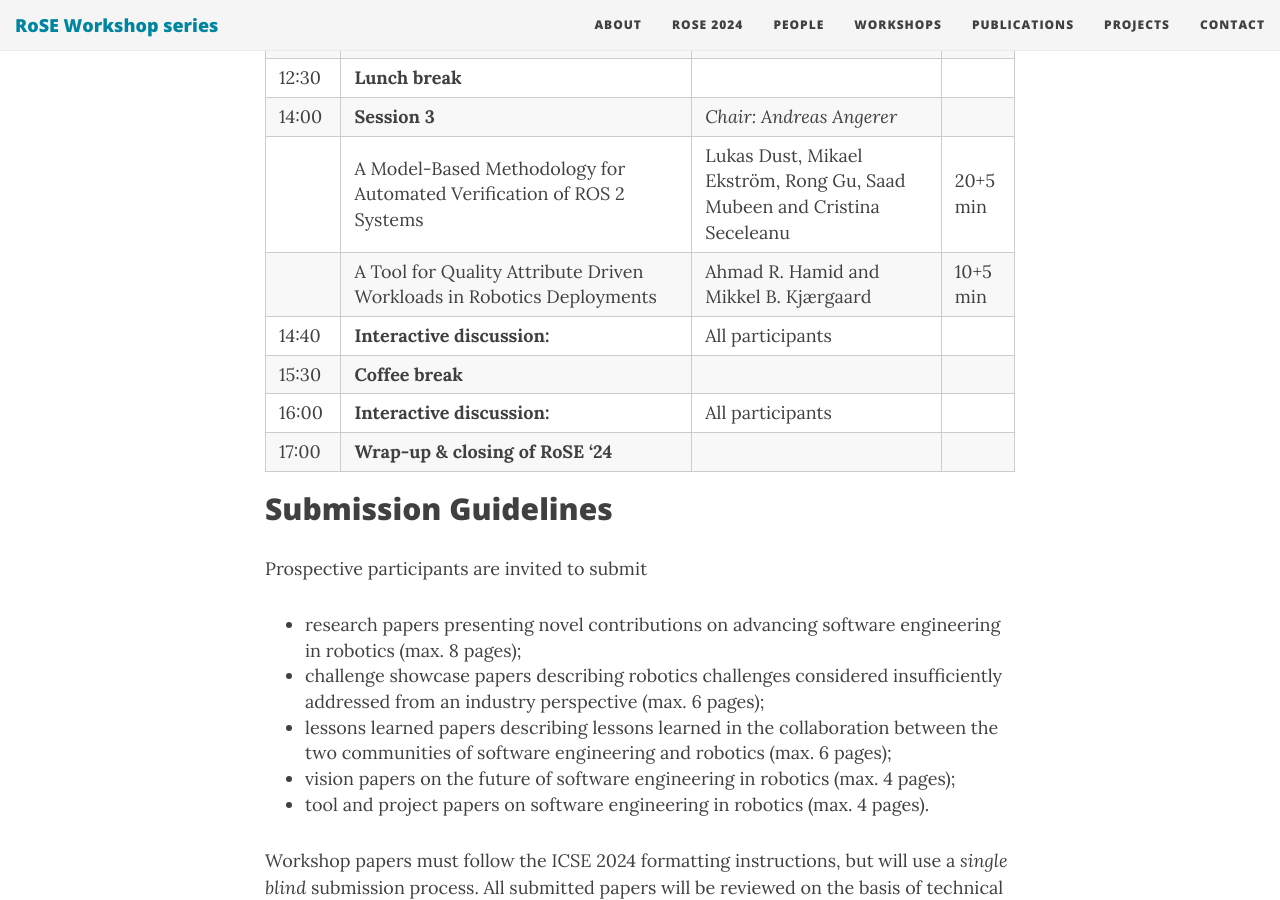
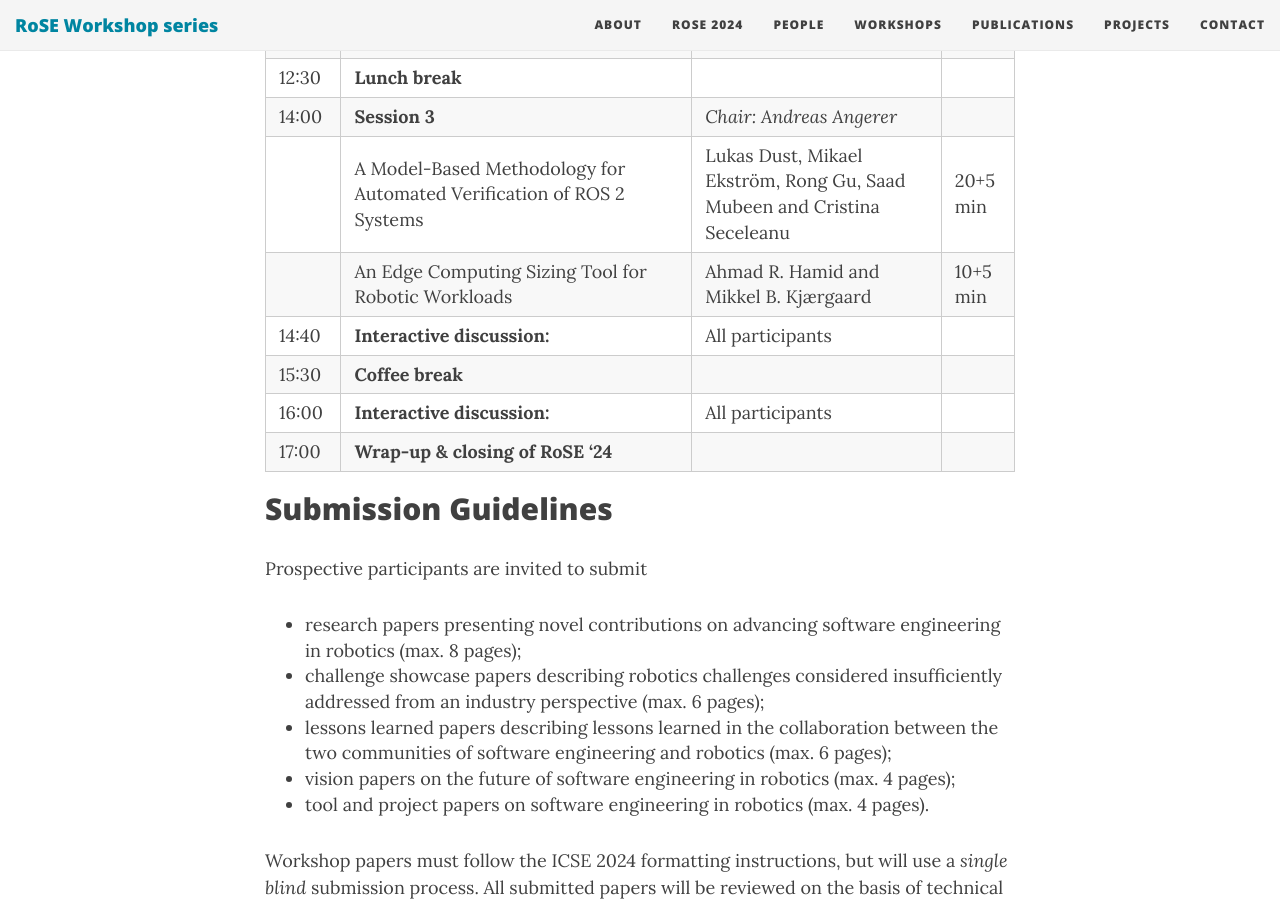
Before and after one commit to rose-workshops/rose-workshops.github.io, a Jekyll site: the page built from rose2024.md, in a window 1280 px wide and 900 px high, scrolled down 4302 px. Built offline with Jekyll 4.4.1, drawn with Linux system fonts in a browser that asks for light colours; nearby versions of some CDN libraries.

Commit message:
Update rose2024.md

```diff
--- a/rose2024.md
+++ b/rose2024.md
@@ -85,7 +85,7 @@ The workshop will take place in room **Cottinelli Telmo**.
 | 12:30 | **Lunch break** | |
 | 14:00 | **Session 3** | *Chair: Andreas Angerer* |
 | | A Model-Based Methodology for Automated Verification of ROS 2 Systems | Lukas Dust, Mikael Ekström, Rong Gu, Saad Mubeen and Cristina Seceleanu |  20+5 min |
-| | A Tool for Quality Attribute Driven Workloads in Robotics Deployments | Ahmad R. Hamid and Mikkel B. Kjærgaard | 10+5 min |
+| | An Edge Computing Sizing Tool for Robotic Workloads | Ahmad R. Hamid and Mikkel B. Kjærgaard | 10+5 min |
 | 14:40 | **Interactive discussion:** | All participants |
 | 15:30 | **Coffee break** | |
 | 16:00 | **Interactive discussion:** | All participants |
```
